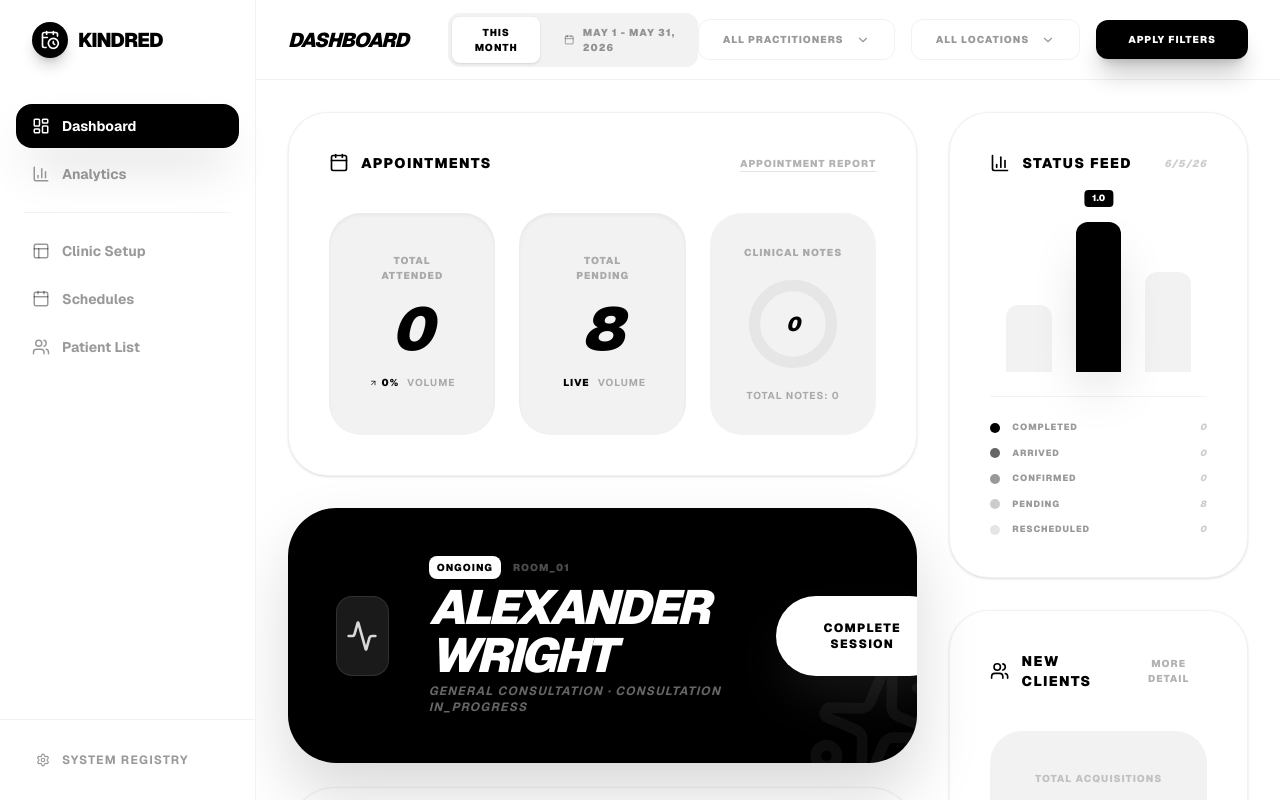
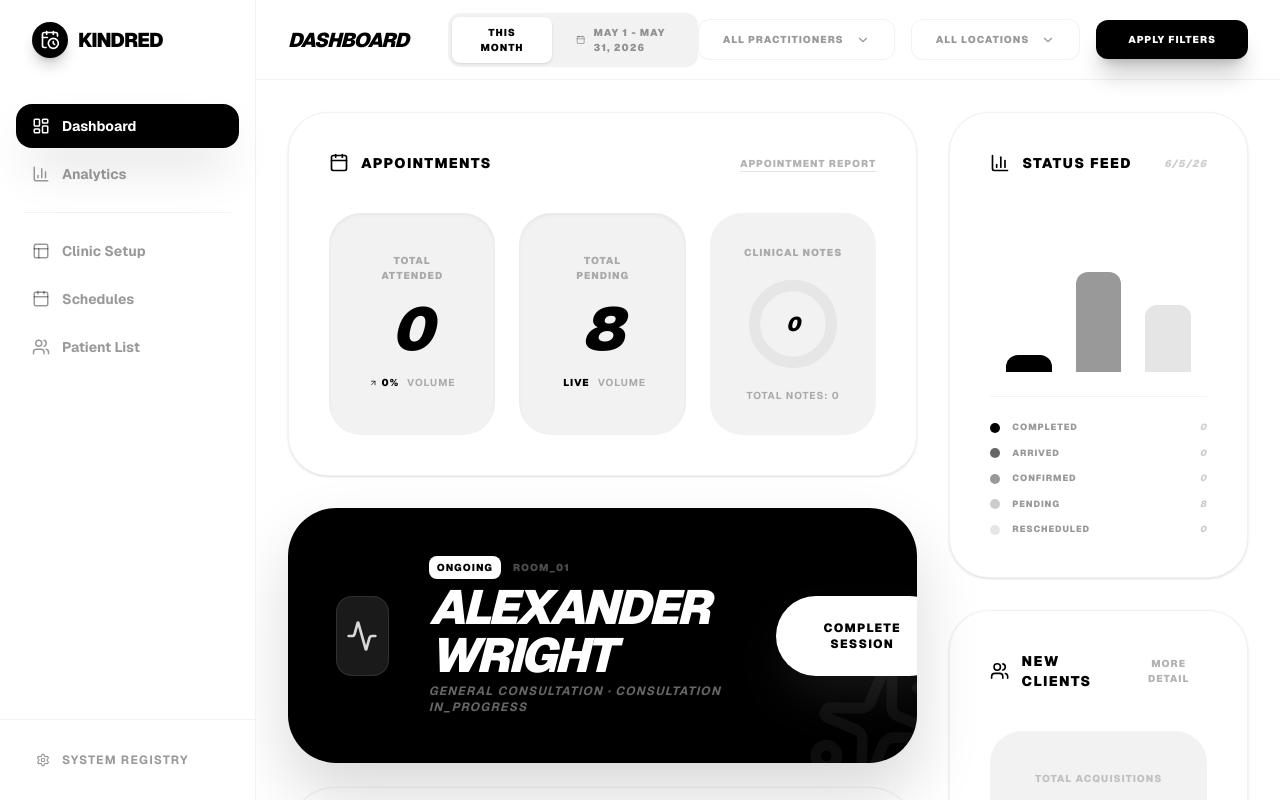
Before and after one commit to FlexSlotCustom0/FlexSlotCustom, a Next.js app in the folder frontend/: page /dashboard/owner in a window 1280 px wide. Shown: the top 800 px of the page. Built offline with nearby package versions, Linux system fonts and the light colour scheme.

Commit message:
Update page.tsx

```diff
--- a/frontend/src/app/dashboard/owner/page.tsx
+++ b/frontend/src/app/dashboard/owner/page.tsx
@@ -123,10 +123,19 @@ export default function OwnerDashboard() {
               <h1 className="text-xl font-black uppercase tracking-tighter italic">Dashboard</h1>
               <div className="flex items-center gap-2 bg-black/5 p-1 rounded-xl ml-4">
                  <button
-                  onClick={() => setDateRange(prev => prev.includes("May") ? "Apr 1 - Apr 30, 2026" : "May 1 - May 31, 2026")}
-                  className="px-4 py-2 bg-white text-[10px] font-black uppercase tracking-widest rounded-lg shadow-sm hover:bg-black hover:text-white transition-all"
+                  onClick={() => {
+                    const months = [
+                      { label: "This Month", range: "May 1 - May 31, 2026" },
+                      { label: "Last Month", range: "Apr 1 - Apr 30, 2026" },
+                      { label: "2 Months Ago", range: "Mar 1 - Mar 31, 2026" }
+                    ];
+                    const currentIndex = months.findIndex(m => m.range === dateRange);
+                    const nextIndex = (currentIndex + 1) % months.length;
+                    setDateRange(months[nextIndex].range);
+                  }}
+                  className="px-4 py-2 bg-white text-[10px] font-black uppercase tracking-widest rounded-lg shadow-sm hover:bg-black hover:text-white transition-all min-w-[100px]"
                 >
-                  {dateRange.includes("May") ? "This Month" : "Last Month"}
+                  {dateRange.includes("May") ? "This Month" : dateRange.includes("Apr") ? "Last Month" : "2 Months Ago"}
                 </button>
                  <div className="flex items-center gap-2 px-4 py-2 text-[10px] font-black uppercase tracking-widest text-black/40 cursor-default">
                     <Calendar size={14} />
@@ -336,12 +345,25 @@ function MonochromeCommandCenter({ bookings, doneCount, notesCount, onComplete }
               <div className="text-[10px] font-black uppercase tracking-widest text-black/20 italic">6/5/26</div>
            </div>
 
-           <div className="flex items-end gap-6 h-48 border-b border-black/5 pb-6 mb-6 px-4">
-              <div className="flex-1 bg-black/5 rounded-t-xl h-[40%]" />
-              <div className="flex-1 bg-black rounded-t-xl h-[90%] shadow-2xl relative">
-                 <div className="absolute -top-8 left-1/2 -translate-x-1/2 text-[9px] font-black bg-black text-white px-2 py-0.5 rounded">1.0</div>
-              </div>
-              <div className="flex-1 bg-black/5 rounded-t-xl h-[60%]" />
+           <div className="flex items-end gap-6 h-48 border-b border-black/5 pb-6 mb-6 px-4 relative">
+              <motion.div
+                animate={{ height: `${Math.min(90, (doneCount * 10) + 10)}%` }}
+                className="flex-1 bg-black rounded-t-xl shadow-2xl relative group"
+              >
+                 <div className="absolute -top-8 left-1/2 -translate-x-1/2 text-[9px] font-black bg-black text-white px-2 py-0.5 rounded opacity-0 group-hover:opacity-100 transition-opacity whitespace-nowrap">Completed: {doneCount}</div>
+              </motion.div>
+              <motion.div
+                animate={{ height: `${Math.min(90, (bookings.length * 5) + 20)}%` }}
+                className="flex-1 bg-black/40 rounded-t-xl relative group"
+              >
+                 <div className="absolute -top-8 left-1/2 -translate-x-1/2 text-[9px] font-black bg-black text-white px-2 py-0.5 rounded opacity-0 group-hover:opacity-100 transition-opacity whitespace-nowrap">Pending: {bookings.length}</div>
+              </motion.div>
+              <motion.div
+                animate={{ height: "40%" }}
+                className="flex-1 bg-black/10 rounded-t-xl relative group"
+              >
+                 <div className="absolute -top-8 left-1/2 -translate-x-1/2 text-[9px] font-black bg-black text-white px-2 py-0.5 rounded opacity-0 group-hover:opacity-100 transition-opacity whitespace-nowrap">Confirmed Signal</div>
+              </motion.div>
            </div>
 
            <div className="space-y-3">
```
